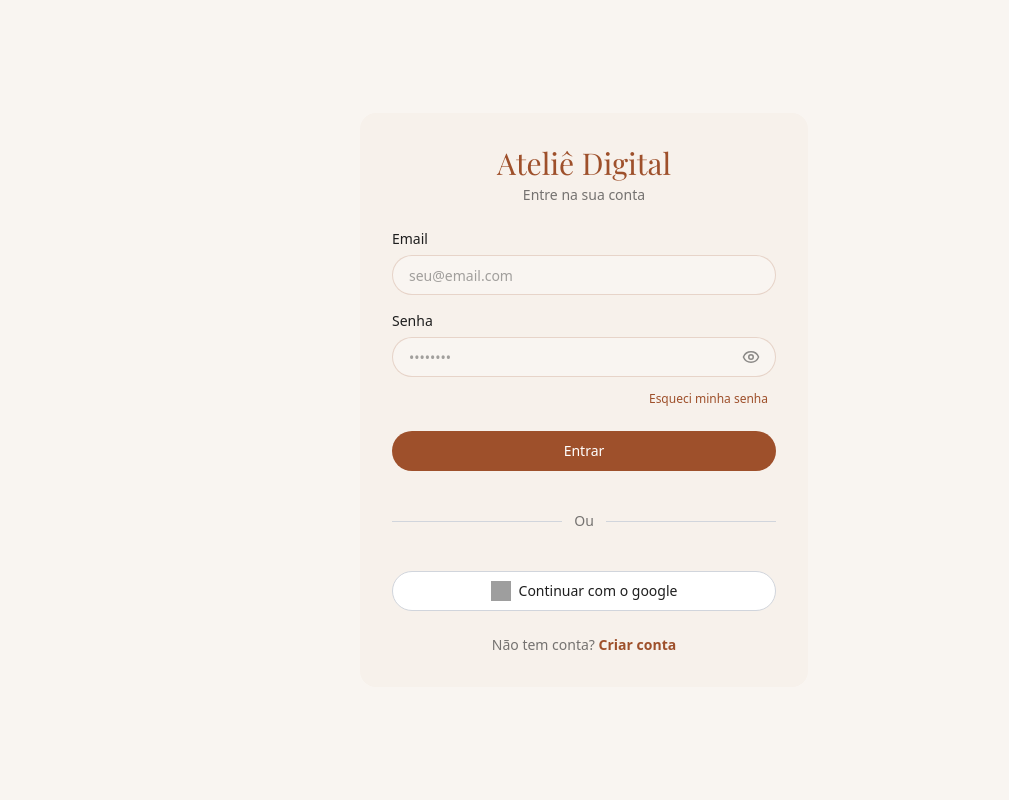
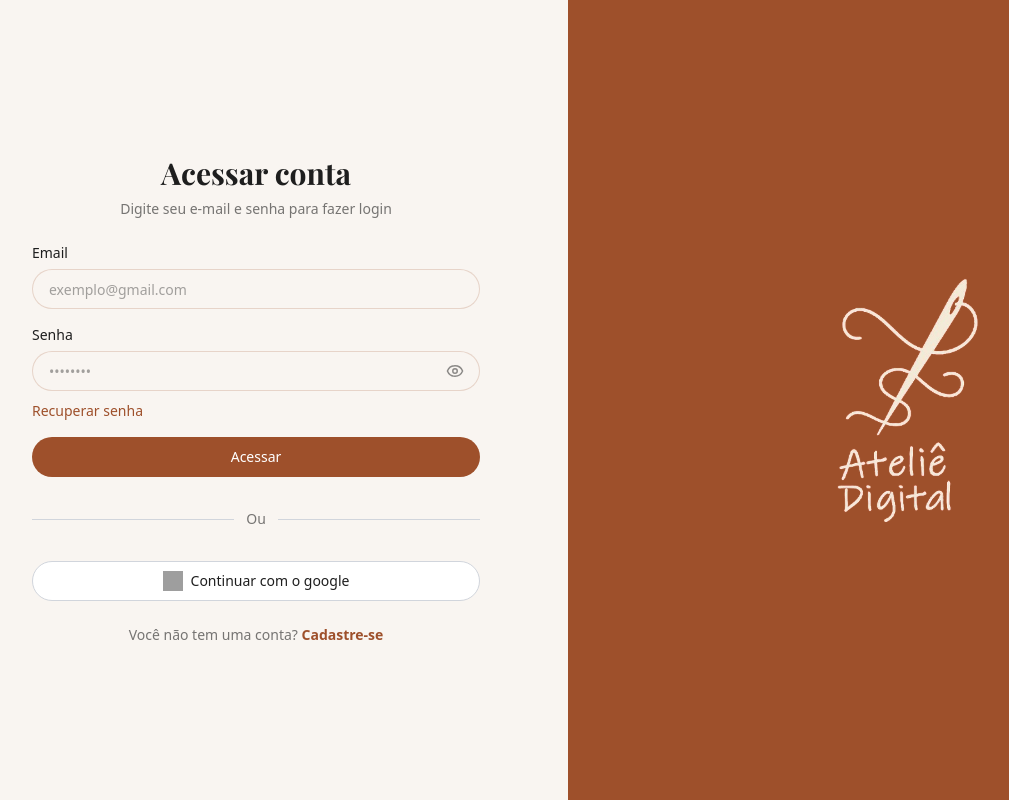
Before and after one commit to AtelieDigital-Labs/atelie-front, a React (Vite) app: page /sign-in in a window 1280 px wide. Shown: the whole page, without its empty margins (56-1065 px from the left). Built offline with nearby package versions, Linux system fonts and the light colour scheme; grey boxes are pictures that could not be loaded; a web font is replaced by a local one.

Commit message:
refactor: sign-in page

```diff
--- a/src/pages/auth/sign-in.tsx
+++ b/src/pages/auth/sign-in.tsx
@@ -3,6 +3,7 @@ import { Link, useNavigate } from 'react-router-dom'
 import { Input } from '../../components/ui/input'
 import { Button } from '../../components/ui/Button'
 import { ButtonGoogle } from '../../components/ui/GoogleButton'
+import logo from '../../assets/logo-creme.svg'
 
 const MOCK_USER = {
   email: 'valdivania@email.com',
@@ -28,12 +29,18 @@ export function SignIn() {
   }
 
   return (
-    <div className="min-h-screen bg-surface flex items-center justify-center px-4">
-      <div className="bg-card rounded-2xl p-8 w-full max-w-md flex flex-col gap-6">
+    <div className="min-h-screen flex">
+
+      <div className="flex-1 flex items-center justify-center px-8 py-12 ">
+        <div className="w-full max-w-md flex flex-col gap-6 max-w-2xl mx-auto">
 
           <div className="text-center">
-          <h1 className="font-title text-3xl text-primary">Ateliê Digital</h1>
-          <p className="text-sm text-text/60 mt-1">Entre na sua conta</p>
+            <h1 className="font-title text-3xl font-bold text-text">
+              Acessar conta
+            </h1>
+            <p className="text-sm text-text/60 mt-2">
+              Digite seu e-mail e senha para fazer login
+            </p>
           </div>
 
           <form onSubmit={handleSubmit} className="flex flex-col gap-4">
@@ -42,52 +49,63 @@ export function SignIn() {
               type="email"
               value={email}
               onChange={e => setEmail(e.target.value)}
-            placeholder="seu@email.com"
+              placeholder="exemplo@gmail.com"
               required
             />
 
             <div className="flex flex-col gap-1.5">
-            <div className="flex items-center justify-between">
-              <label className="text-sm font-medium text-text">Senha</label>
-
-            </div>
               <Input
                 type="password"
+                label="Senha"
                 value={password}
                 onChange={e => setPassword(e.target.value)}
                 placeholder="••••••••"
                 required
                 error={error}
               />
-             <Link to="/forgot-password" className="text-xs text-primary hover:underline text-end m-2">
-                Esqueci minha senha
+              <Link
+                to="/forgot-password"
+                className="text-sm text-primary hover:underline mt-1"
+              >
+                Recuperar senha
               </Link>
             </div>
 
-          <Button type="submit" fullWidth >
-            Entrar
+            <Button
+              type="submit"
+              fullWidth
+              variant="primary"
+            >
+              Acessar
             </Button>
           </form>
 
-        <div className='flex items-center gap-3 my-4'>
+          <div className="flex items-center gap-3 my-2">
             <div className="flex-1 h-px bg-gray-300" />
             <p className="text-sm text-text/60">Ou</p>
             <div className="flex-1 h-px bg-gray-300" />
           </div>
 
+          <ButtonGoogle />
 
-        <ButtonGoogle/>
+          <p className="text-center text-sm text-text/60">
+            Você não tem uma conta?{' '}
+            <Link to="/sign-up" className="text-primary font-semibold hover:underline">
+              Cadastre-se
+            </Link>
+          </p>
+        </div>
+      </div>
 
 
-        <p className="text-center text-sm text-text/60">
-          Não tem conta?{' '}
-          <Link to="/sign-up" className="text-primary font-semibold hover:underline">
-            Criar conta
-          </Link>
-        </p>
-
-
-
+      <div className="hidden lg:flex flex-1 bg-primary items-center justify-center p-12">
+        <div className="text-center ">
+          <img
+            src={logo}
+            alt="Ateliê Digital"
+            className="max-w-xs mx-auto max-w-2xl mx-auto "
+          />
+        </div>
       </div>
     </div>
   )
```
Also changed, not shown: src/assets/logo-creme.svg (added). Lines whose indentation alone changed are shown as unchanged.
